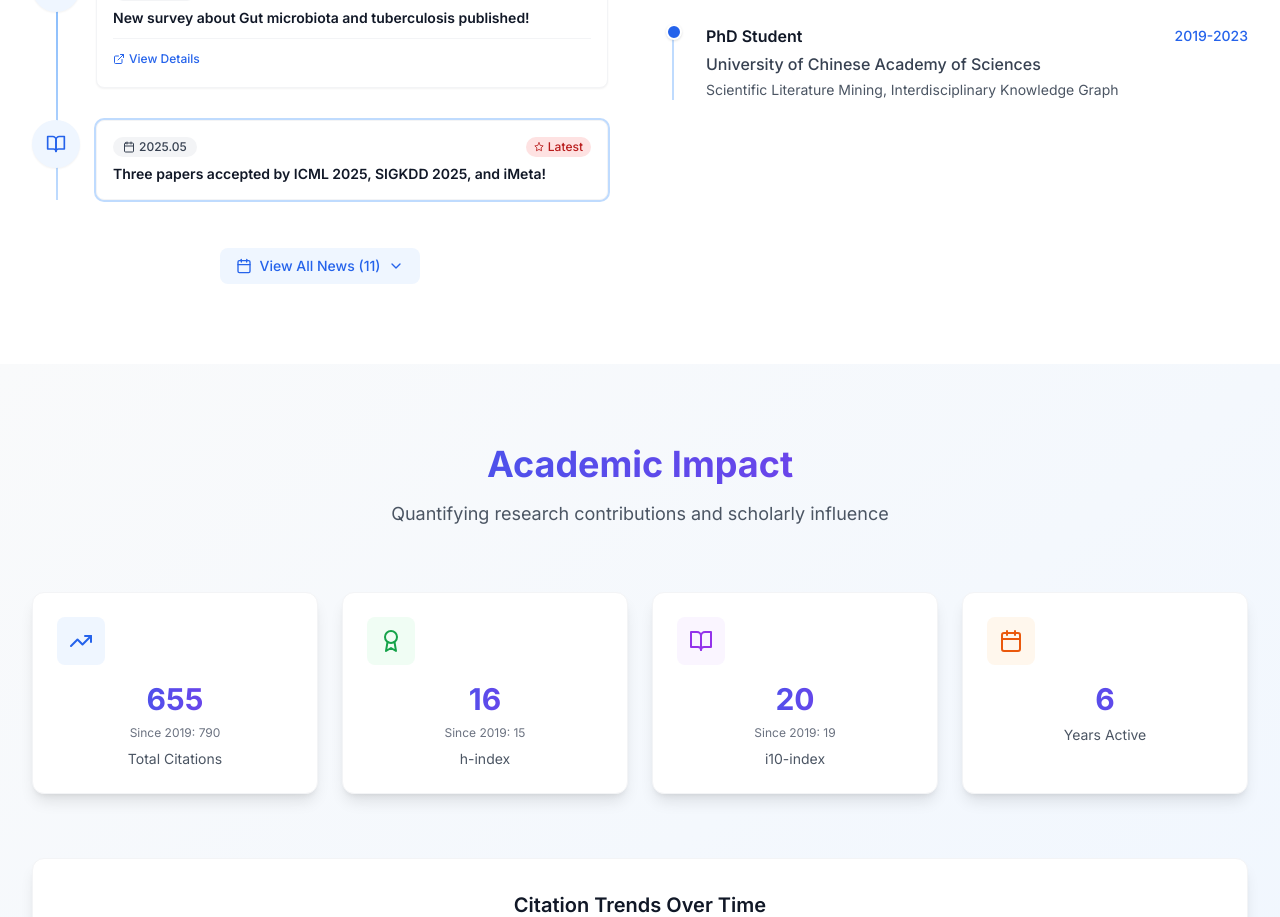
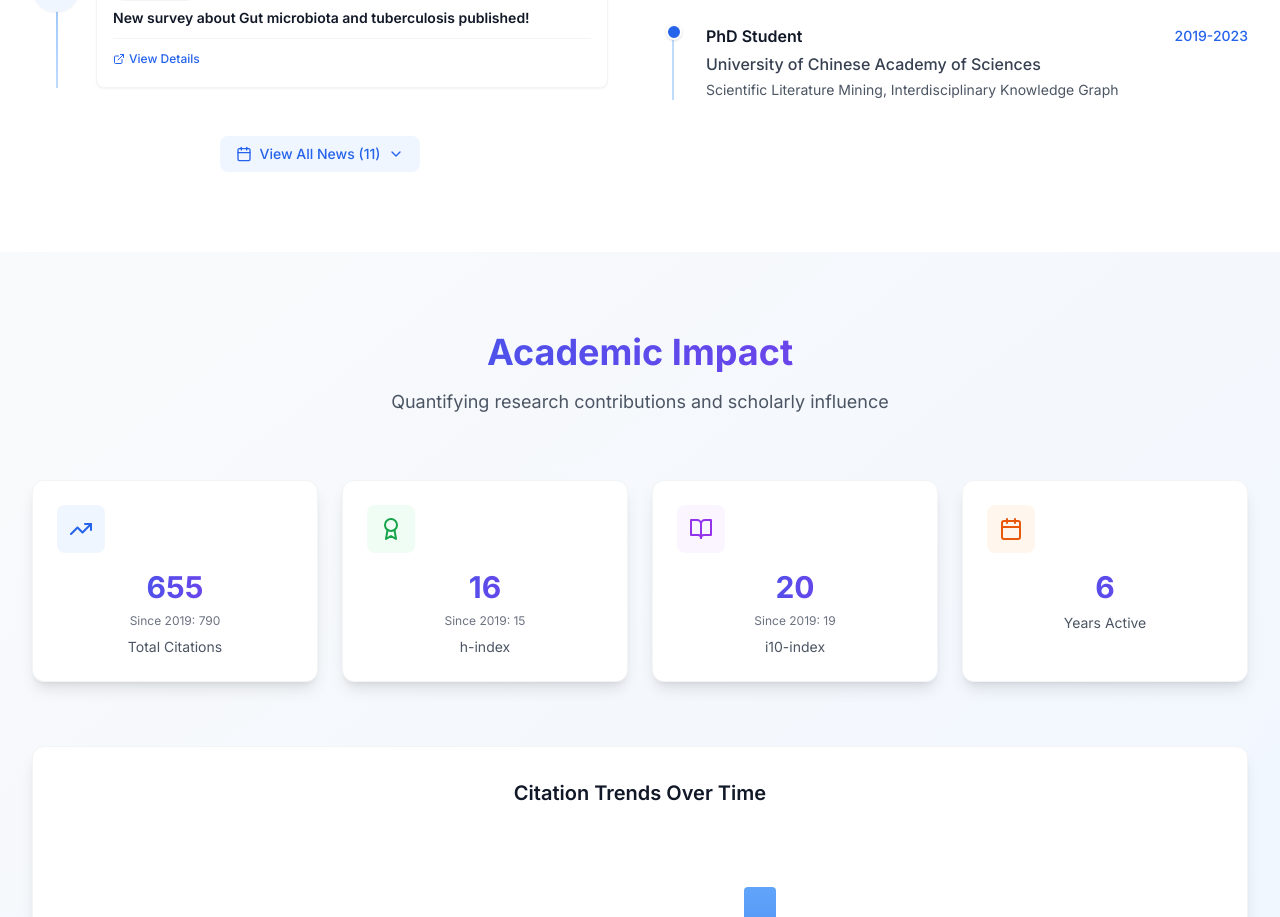
Before and after one commit to coco11563/coco11563.github.io, a Next.js app: page / in a window 1280 px wide. Shown: the part 1816-2733 px from the top of the page. Built offline with nearby package versions, Linux system fonts and the light colour scheme.

Commit message:
reset max new number to 2

```diff
--- a/src/components/NewsSection.tsx
+++ b/src/components/NewsSection.tsx
@@ -107,7 +107,7 @@ export function NewsSection({ className = "" }: NewsSectionProps) {
   const [isExpanding, setIsExpanding] = useState(false);
 
   // 默认显示的新闻数量（与timeline长度相同）
-  const defaultNewsCount = 3;
+  const defaultNewsCount = 2;
   const displayedNews = showAll ? newsData : newsData.slice(0, defaultNewsCount);
 
   const toggleShowAll = async () => {
```
